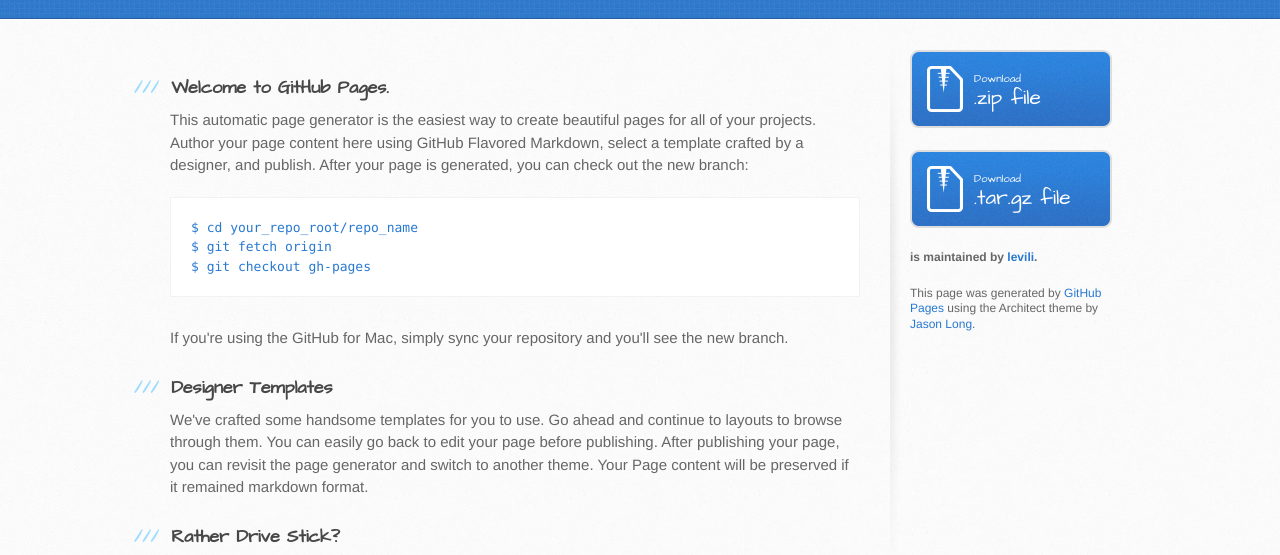
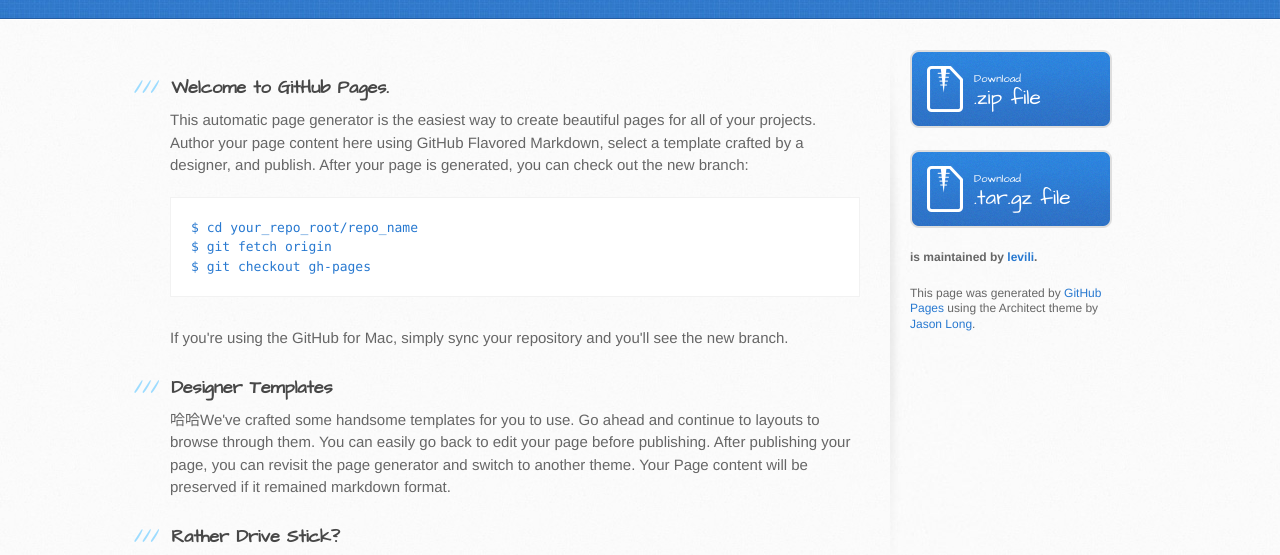
Before and after one commit to levili/Ljava, a plain HTML site: page index.html in a window 1280 px wide. Shown: the part 182-737 px from the top of the page. Drawn offline with Linux system fonts and the light colour scheme.

Commit message:
Update index.html

```diff
--- a/index.html
+++ b/index.html
@@ -43,7 +43,7 @@ $ git checkout gh-pages
 <h3>
 <a name="designer-templates" class="anchor" href="#designer-templates"><span class="octicon octicon-link"></span></a>Designer Templates</h3>
 
-<p>We've crafted some handsome templates for you to use. Go ahead and continue to layouts to browse through them. You can easily go back to edit your page before publishing. After publishing your page, you can revisit the page generator and switch to another theme. Your Page content will be preserved if it remained markdown format.</p>
+<p>哈哈We've crafted some handsome templates for you to use. Go ahead and continue to layouts to browse through them. You can easily go back to edit your page before publishing. After publishing your page, you can revisit the page generator and switch to another theme. Your Page content will be preserved if it remained markdown format.</p>
 
 <h3>
 <a name="rather-drive-stick" class="anchor" href="#rather-drive-stick"><span class="octicon octicon-link"></span></a>Rather Drive Stick?</h3>
```
